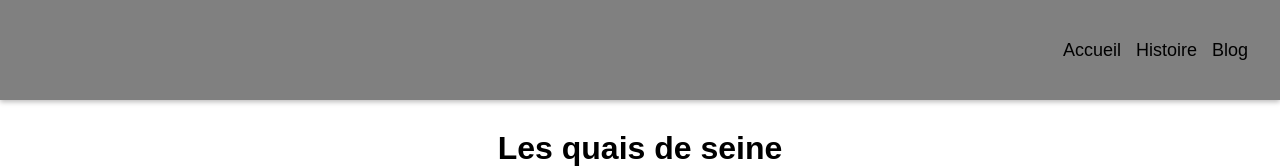
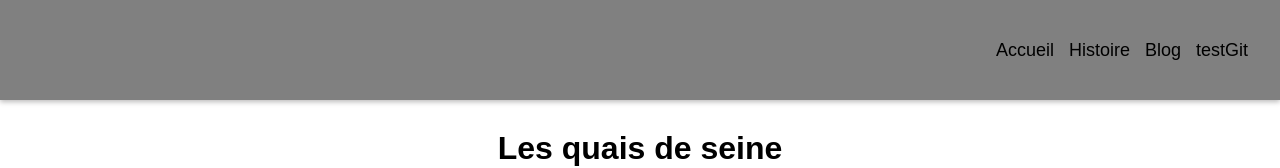
Before and after one commit to deez-blip/SiteParis, a plain HTML site: page index.html in a window 1280 px wide. Shown: the top 168 px of the page. Drawn offline with Linux system fonts and the light colour scheme.

Commit message:
:white_check_mark: commit zappier

```diff
--- a/index.html
+++ b/index.html
@@ -22,6 +22,7 @@
             <li><a href="">Accueil</a></li>
             <li><a href="">Histoire</a></li>
             <li><a href="">Blog</a></li>
+            <li><a href="">testGit</a></li>
         </ul>
     </nav>
 
```
